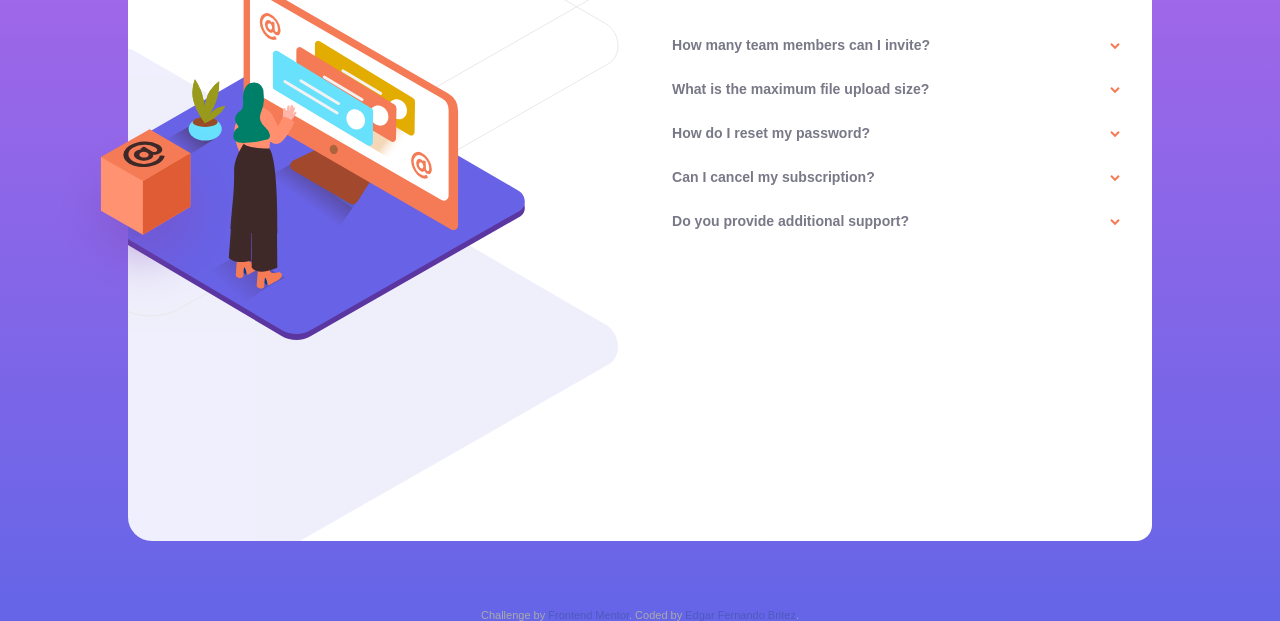
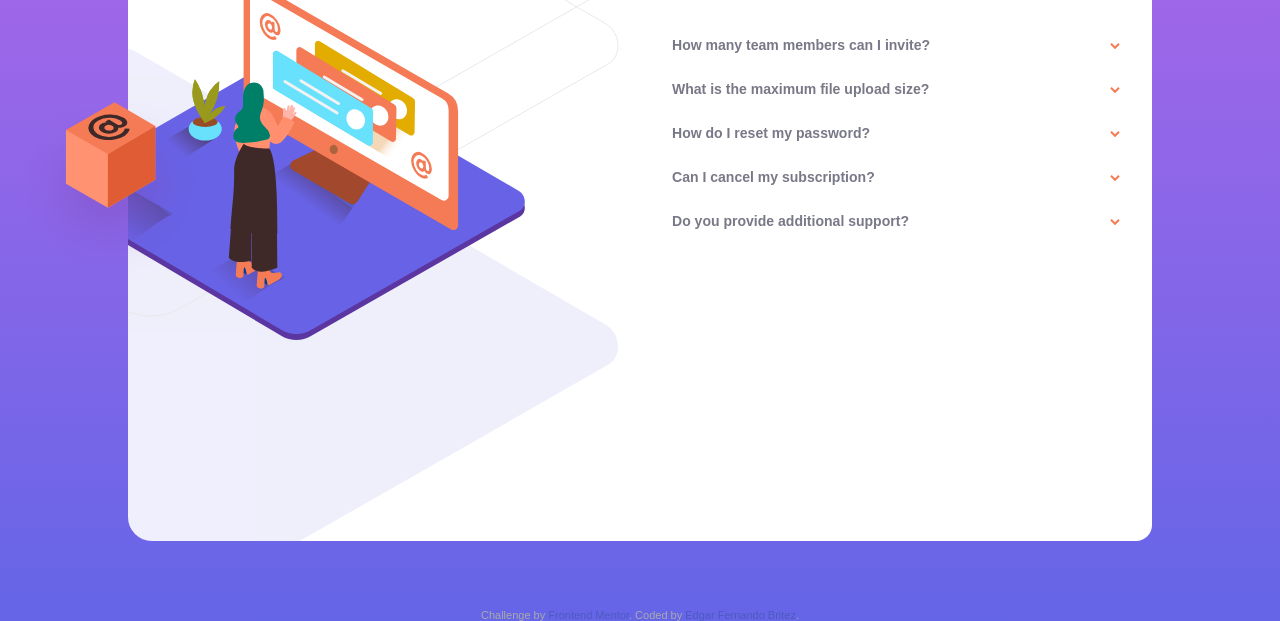
Before and after one commit to edgarfb/faq-accordion-card, a website: page index.html in a window 1280 px wide. Shown: the part 179-800 px from the top of the page. Drawn offline with Linux system fonts and the light colour scheme.

Commit message:
I just correct top and left position of the box

```diff
--- a/styles.scss
+++ b/styles.scss
@@ -214,8 +214,8 @@ body {
         .box-container {
             display: block;
             position: absolute;
-            top: 294px;
-            left: -30px;
+            top: 267px;
+            left: -65px;
             z-index: 1000;
         }
 
```
Also changed, not shown: styles.css.
